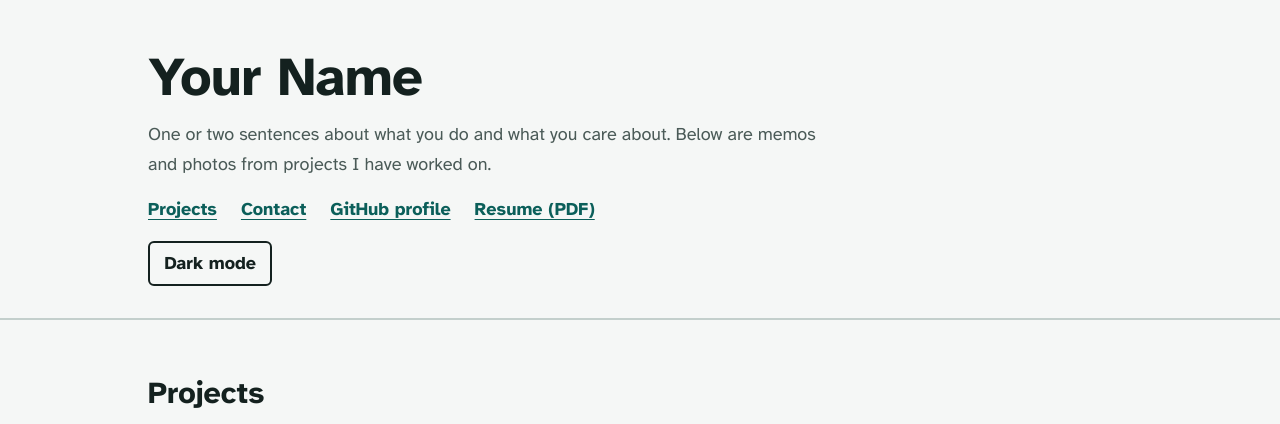
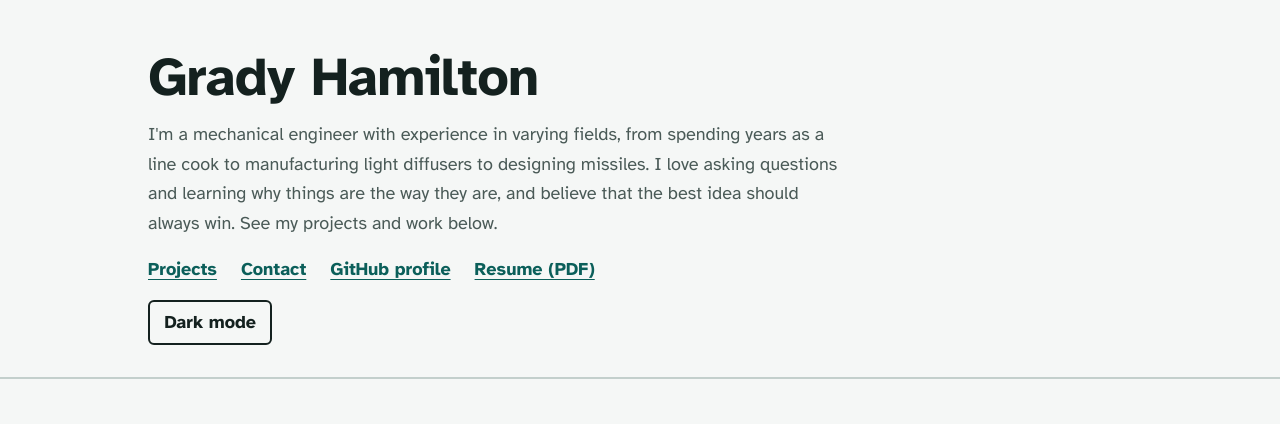
Before and after one commit to gradyham18/gradyham18.github.io, a plain HTML site: page index.html in a window 1280 px wide. Shown: the top 424 px of the page. Drawn offline with Linux system fonts and the light colour scheme.

Commit message:
Change header name and description
Updated personal information in the header section.

```diff
--- a/index.html
+++ b/index.html
@@ -80,8 +80,8 @@
 
 <header>
   <div class="wrap">
-    <h1>Your Name</h1>
-    <p>One or two sentences about what you do and what you care about. Below are memos and photos from projects I have worked on.</p>
+    <h1>Grady Hamilton</h1>
+    <p>I'm a mechanical engineer with experience in varying fields, from spending years as a line cook to manufacturing light diffusers to designing missiles. I love asking questions and learning why things are the way they are, and believe that the best idea should always win. See my projects and work below.</p>
     <nav aria-label="Primary">
       <ul>
         <li><a href="#projects">Projects</a></li>
```
